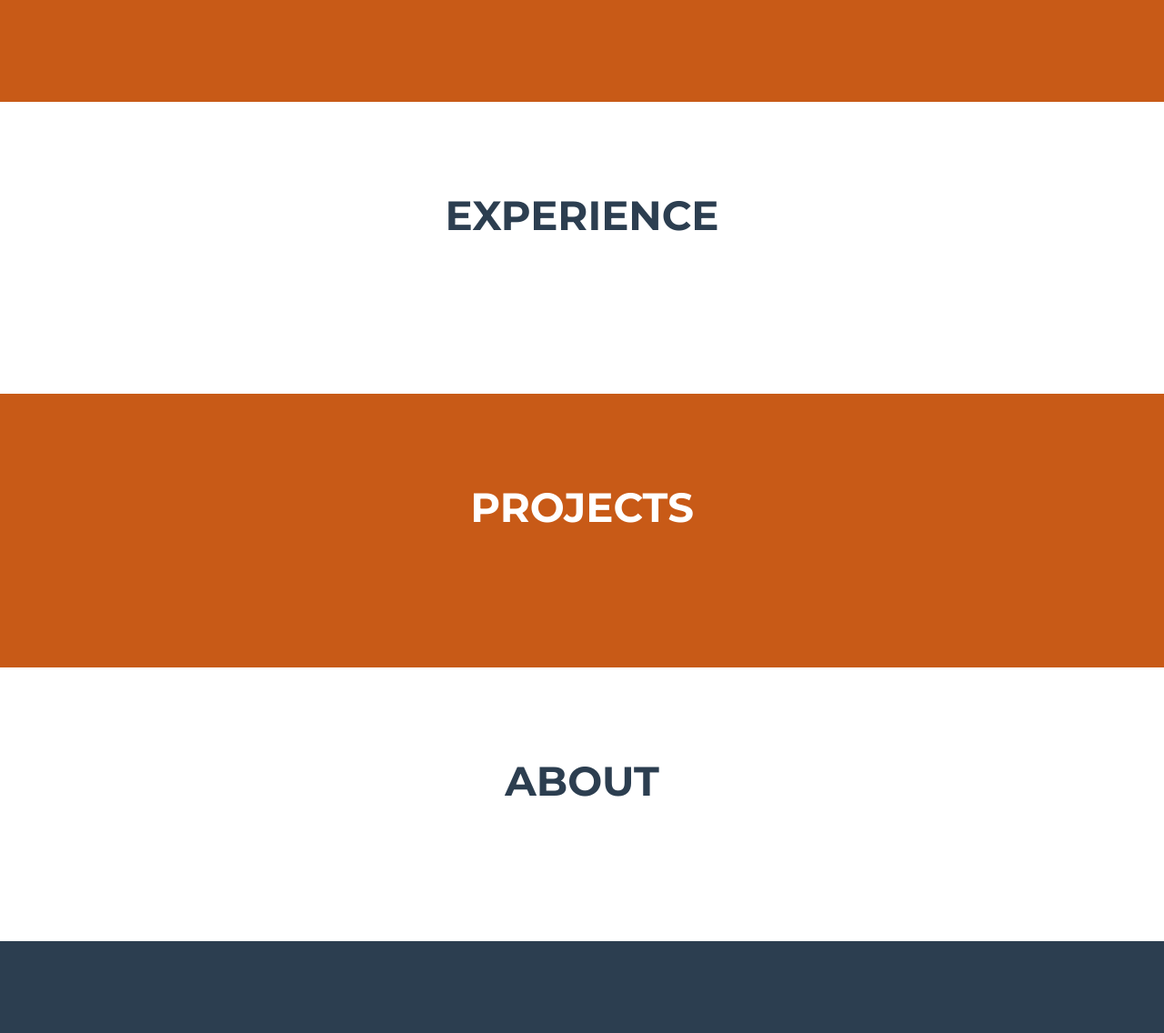
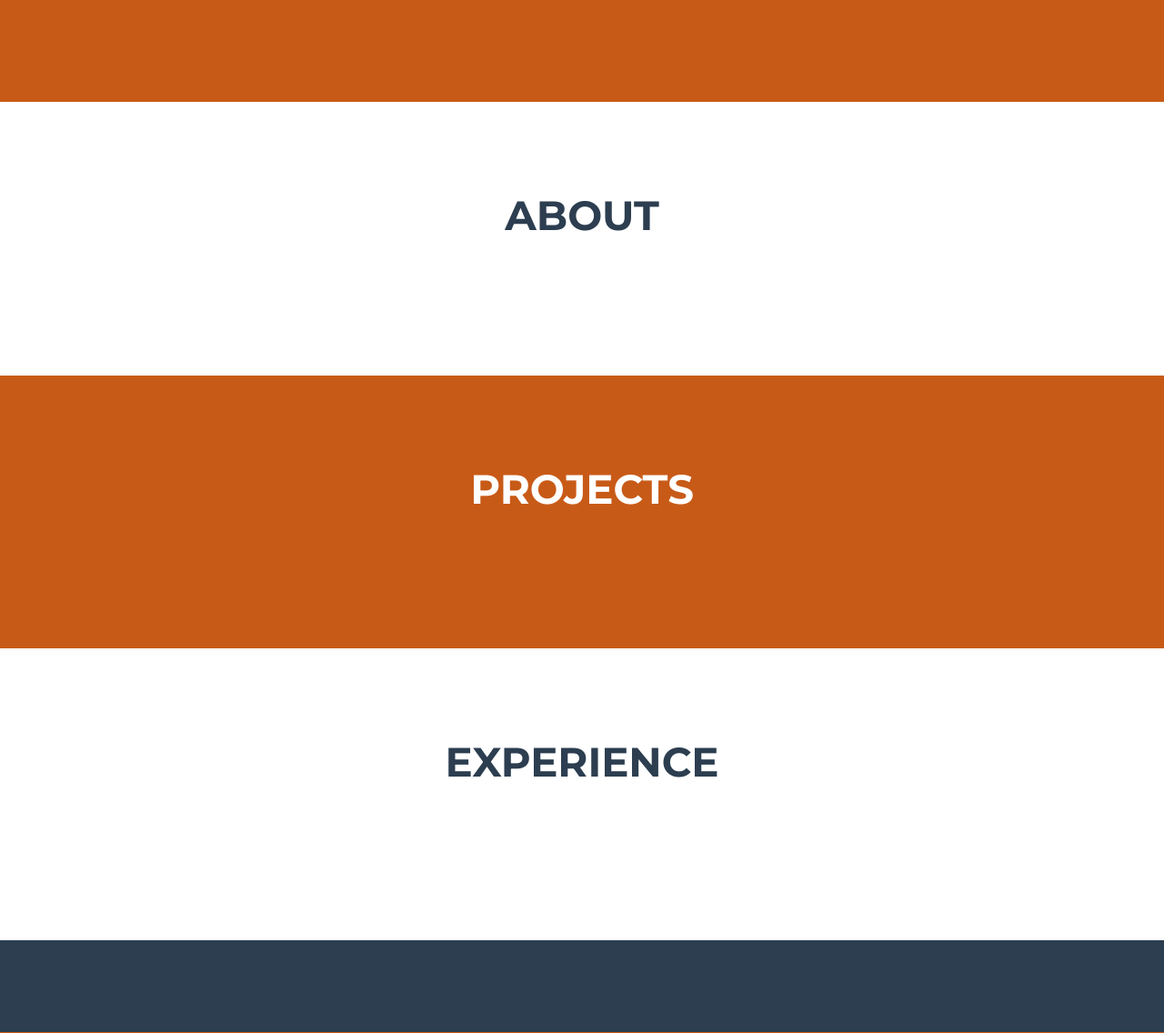
Before and after one commit to brhoades/brod.es, a Django app: template templates/greeter/index.html in a window 1280 px wide. Shown: the part 678-1814 px from the top of the page at 91% size. Run offline with Django 3.2, Linux system fonts and the light colour scheme; the template is opened without the code that fills it, so the values that code supplies are empty; some libraries are stand-ins or nearby versions.

Commit message:
Added about section.

```diff
--- a/greeter/views.py
+++ b/greeter/views.py
@@ -7,7 +7,11 @@ import glob
 # Create your views here.
 def index(request):
     template = loader.get_template('greeter/index.html')
-    context = {'jobs': [], 'projects': []}
+    context = {'jobs': [], 'projects': [], 'about': ''}
+
+    f = open('static/greeter/about.textile', 'r')
+    context['about'] = f.read()
+    f.close()
 
     jobs = sorted(glob.glob('static/greeter/jobs/*'), reverse=True)
     for file in jobs:
--- a/static/greeter/css/freelancer.css
+++ b/static/greeter/css/freelancer.css
@@ -34,6 +34,7 @@ h6,
 .job-title {
     text-transform: uppercase;
     font-family: Montserrat,"Helvetica Neue",Helvetica,Arial,sans-serif;
+    font-size: 17px;
     font-weight: 700;
 }
 
@@ -357,7 +358,7 @@ footer .footer-below {
 
 #experience .job-description
 {
-  max-width: 900px;
+  font-size: 15px;
 }
 
 #experience .indent
@@ -367,18 +368,20 @@ footer .footer-below {
 
 #experience .job-title
 {
-
+  font-size: 16px;
 }
 
 #experience .company
 {
   float: left;
+  font-size: 16px;
   display: inline-block;
 }
 
 #experience .timeline
 {
   float: right;
+  font-size: 16px;
   display: inline-block;
 }
 
@@ -387,6 +390,12 @@ footer .footer-below {
   width: 100%;
   height: 10px;
   clear: both;
+}
+
+#about
+{
+  text-align: left;
+  font-size: 15px;
 }
 
 #projects
--- a/templates/greeter/index.html
+++ b/templates/greeter/index.html
@@ -40,6 +40,51 @@
   </div>
 </header>
 
+<!-- About Section -->
+<section id="about">
+  <div class="container">
+    <div class="row">
+      <div class="col-lg-12 text-center">
+        <h2>About</h2>
+      </div>
+    </div>
+    <div class="row">
+      <div class="col-lg-12">
+        <div id="about">
+          {% autoescape off %}
+            {{ about|textile }}
+          {% endautoescape %}
+        </div>
+      </div>
+    </div>
+  </div>
+</section>
+
+
+<!-- Projects Section  -->
+<section id="projects" class="success">
+  <div class="container">
+    <div class="row">
+      <div class="col-lg-12">
+        <h2 class="text-center">Projects</h2>
+      </div>
+    </div>
+    <div class="row">
+      <div class="col-lg-12">
+        {% autoescape off %}
+        {% for project in projects %}
+          <div class="project">
+            {{ project|textile }}
+          </div>
+        {% endfor %}
+        {% endautoescape %}
+      </div>
+    </div>
+    <div class="row">
+    </div>
+  </div>
+</section>
+
 <!-- Experience Section -->
 <section id="experience">
   <div class="container">
@@ -68,47 +113,6 @@
 
     </div>
     <div class="row">
-    </div>
-  </div>
-</section>
-
-<!-- Projects Section  -->
-<section id="projects" class="success">
-  <div class="container">
-    <div class="row">
-      <div class="col-lg-12">
-        <h2 class="text-center">Projects</h2>
-      </div>
-    </div>
-    <div class="row">
-      <div class="col-lg-12">
-        {% autoescape off %}
-        {% for project in projects %}
-          <div class="project">
-            {{ project|textile }}
-          </div>
-        {% endfor %}
-        {% endautoescape %}
-      </div>
-    </div>
-    <div class="row">
-    </div>
-  </div>
-</section>
-
-<!-- About Section -->
-<section id="about">
-  <div class="container">
-    <div class="row">
-      <div class="col-lg-12 text-center">
-        <h2>About</h2>
-      </div>
-    </div>
-    <div class="row">
-      <div class="col-lg-4 col-lg-offset-2">
-      </div>
-      <div class="col-lg-8 col-lg-offset-2 text-center">
-      </div>
     </div>
   </div>
 </section>
```
Also changed, not shown: 1 other file.
